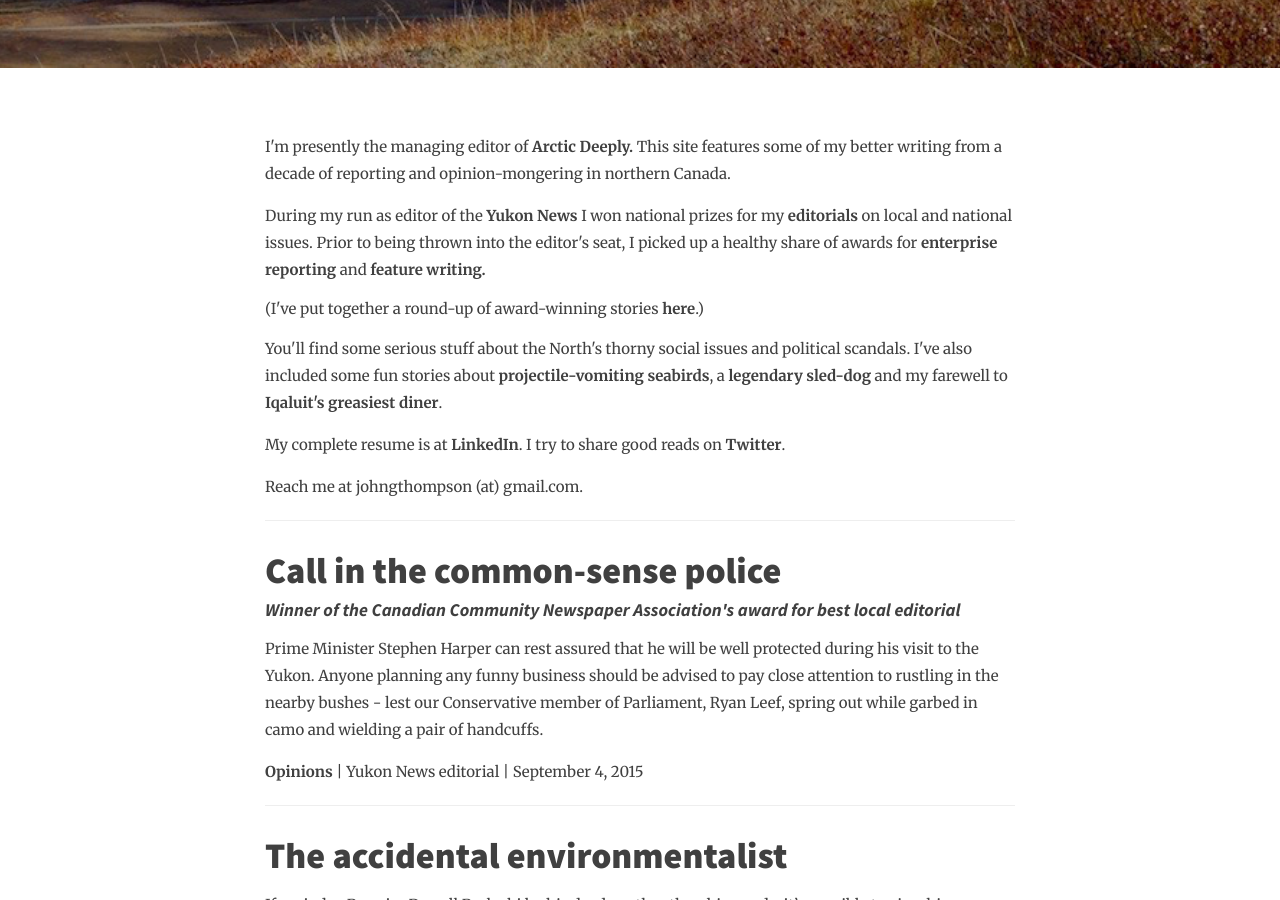
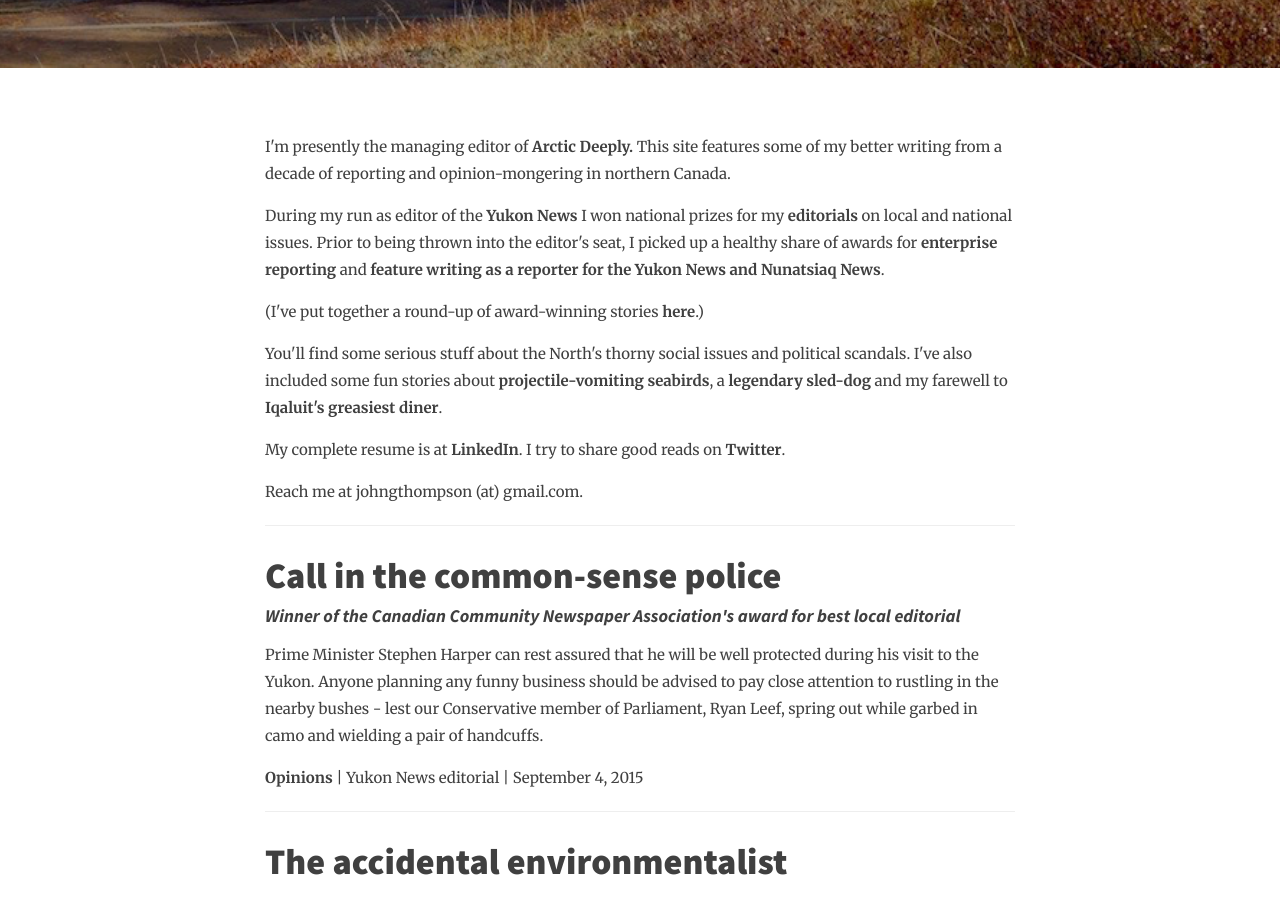
Before and after one commit to johngthompson/johngthompson.github.io, a Jekyll site: the page built from index.html, in a window 1280 px wide and 900 px high, scrolled down 397 px. Built offline with Jekyll 4.4.1, drawn with Linux system fonts in a browser that asks for light colours; the list of posts is cut into pages by our own code.

Commit message:
Update index.html

```diff
--- a/index.html
+++ b/index.html
@@ -5,7 +5,8 @@
 
 <p>I'm presently the managing editor of <a href="https://www.newsdeeply.com/arctic">Arctic Deeply.</a> This site features some of my better writing from a decade of reporting and opinion-mongering in northern Canada.</p>
 
-<p>During my run as editor of the <a href="http://yukon-news.com">Yukon News</a> I won national prizes for my <a href="/opinions">editorials</a> on local and national issues. Prior to being thrown into the editor's seat, I picked up a healthy share of awards for <a href="/enterprise">enterprise reporting</a> and <a href="/features">feature writing.</a></p> (I've put together a round-up of award-winning stories <a href="/awards"><b>here</b></a>.)
+<p>During my run as editor of the <a href="http://yukon-news.com">Yukon News</a> I won national prizes for my <a href="/opinions">editorials</a> on local and national issues. Prior to being thrown into the editor's seat, I picked up a healthy share of awards for <a href="/enterprise">enterprise reporting</a> and <a href="/features">feature writing as a reporter for the Yukon News and <a href="http://www.nunatsiaqonline.ca">Nunatsiaq News</a>.</p>
+<p> (I've put together a round-up of award-winning stories <a href="/awards"><b>here</b></a>.)
 
 <p>You'll find some serious stuff about the North's thorny social issues and political scandals. I've also included some fun stories about <a href="/features/projectile-pukers">projectile-vomiting seabirds</a>, a <a href="/features/boss-dog">legendary sled-dog</a> and my farewell to <a href="/features/kamotiq/">Iqaluit's greasiest diner</a>.</p>
 
```
